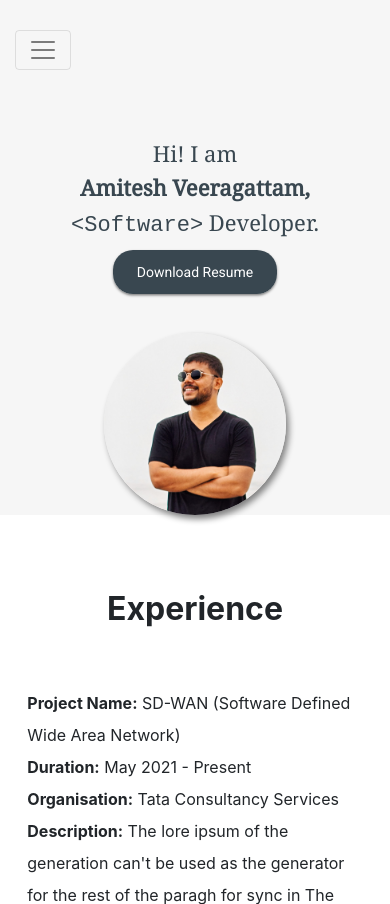
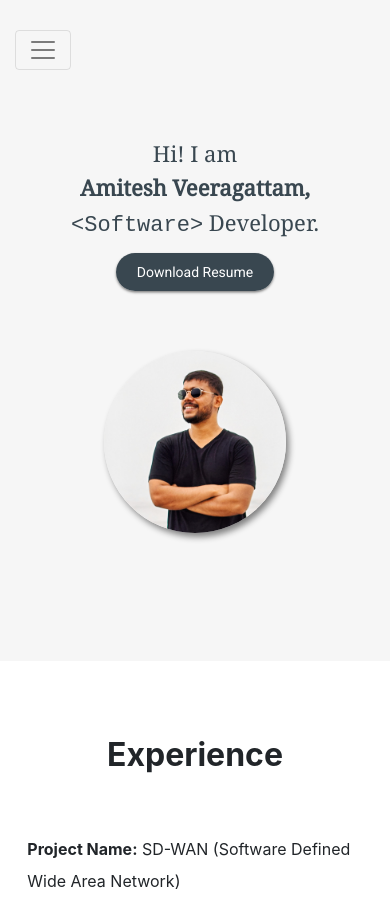
Before and after one commit to AmiteshDN/Portfolio, a Django app: page /myportfolio/ in a window 390 px wide; the page is wider, and only the part inside the window is pictured. Shown: the top 904 px of that part. Run offline with Django 3.2, Linux system fonts and the light colour scheme; some libraries are stand-ins or nearby versions; some web fonts are replaced.

Commit message:
add responsiveness to banner

```diff
--- a/Portfolio/settings.py
+++ b/Portfolio/settings.py
@@ -26,7 +26,7 @@ SECRET_KEY = 'django-insecure-!5w_14p#hsh=jfk3b%r*s7sopfcsh-437ozayw4q1dr#k_z@__
 # SECURITY WARNING: don't run with debug turned on in production!
 DEBUG = True
 
-ALLOWED_HOSTS = []
+ALLOWED_HOSTS = ['*']
 
 
 # Application definition
--- a/myportfolio/static/myportfolio/css/_media-queries.scss
+++ b/myportfolio/static/myportfolio/css/_media-queries.scss
@@ -6,6 +6,37 @@ $desktop-width: 1200px;
 
 //Mobile
 @media only screen and (max-width: $mobile-width) {
+    //Banner
+    header {
+        background: $primary-color;
+        top: 0;
 
+        .banner {
+            padding: 0 0 5em;
+
+            h1 {
+                font-size: $h2-mob-font-size;
+            }
+
+            .pdf {
+
+                .resume {
+                    box-shadow: 0px 1.5px 2.5px gray;
+                    padding: 0.8em 1.5em;
+                    font-size: $p-mob-font-size;
+                    border-radius: 20px;
+                    @include fifth-font-family;
+                }
+            }
+
+            img {
+                height: 182px;
+                width: 182px;
+                border-radius: 50%;
+                box-shadow: 3px 4px 6px gray;
+                margin: 3em;
+            }
+        }
+    }
 
   }
--- a/myportfolio/static/myportfolio/css/styles.css
+++ b/myportfolio/static/myportfolio/css/styles.css
@@ -151,31 +151,34 @@ footer .social a {
   color: #fff;
 }
 
-@media only screen and (max-width: 900px) {
+#experience .row .desc {
+  width: 100%;
+}
+
+@media only screen and (max-width: 600px) {
   header {
     background: #F6F6F6;
     top: 0;
   }
   header .banner {
-    padding: 0;
+    padding: 0 0 5em;
   }
   header .banner h1 {
     font-size: 22px;
   }
   header .banner .pdf .resume {
     box-shadow: 0px 1.5px 2.5px gray;
-    padding: 14px 24px;
+    padding: 0.8em 1.5em;
     font-size: 14px;
     border-radius: 20px;
+    font-family: "Roboto", sans-serif;
+    font-weight: 400;
   }
   header .banner img {
     height: 182px;
     width: 182px;
     border-radius: 50%;
     box-shadow: 3px 4px 6px gray;
-    margin-top: 30px;
+    margin: 3em;
   }
-}
-#experience .row .desc {
-  width: 100%;
 }/*# sourceMappingURL=styles.css.map */
--- a/myportfolio/static/myportfolio/css/styles.scss
+++ b/myportfolio/static/myportfolio/css/styles.scss
@@ -1,5 +1,5 @@
 @import "./variables";
-@import "./media-queries";
+
 
 // Landing page
 header {
@@ -219,41 +219,10 @@ footer {
 }
 
 //Mobile CSS
-@media only screen and (max-width: 900px) {
-
-    //Banner
-    header {
-        background: $primary-color;
-        top: 0;
+// @media only screen and (max-width: 900px) {
 
 
-        .banner {
-            padding: 0;
-
-            h1 {
-                font-size: $h2-mob-font-size;
-            }
-
-            .pdf {
-
-                .resume {
-                    box-shadow: 0px 1.5px 2.5px gray;
-                    padding: 14px 24px;
-                    font-size: $p-mob-font-size;
-                    border-radius: 20px;
-                }
-            }
-
-            img {
-                height: 182px;
-                width: 182px;
-                border-radius: 50%;
-                box-shadow: 3px 4px 6px gray;
-                margin-top: 30px;
-            }
-        }
-    }
-}
+// }
 
 
 //Experience
@@ -267,3 +236,5 @@ footer {
         }
     }
 }
+
+@import "./media-queries";
```
Also changed, not shown: 1 other file.
